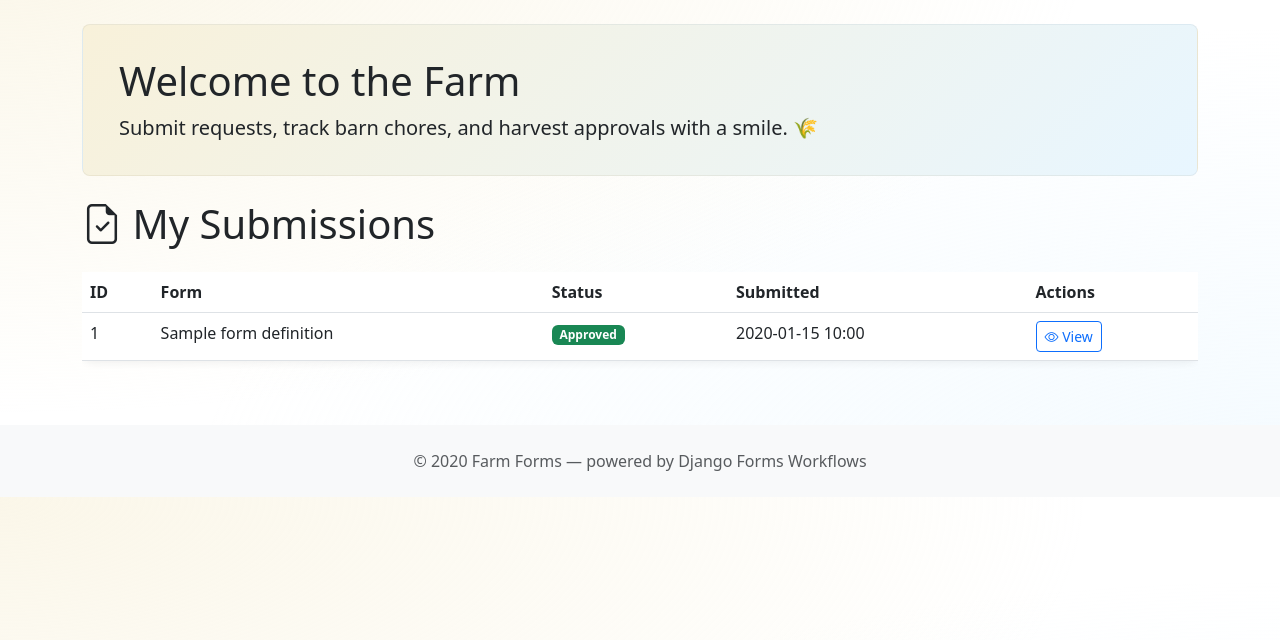
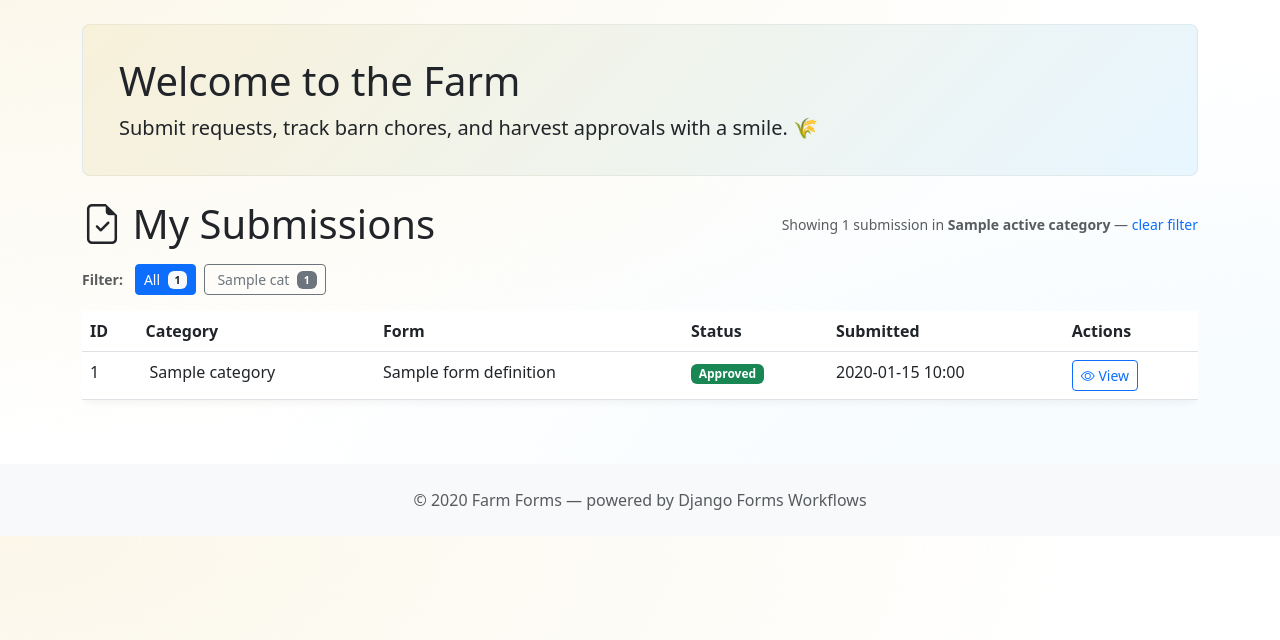
Before and after one commit to opensensor/django-forms-workflows, a Django app: template django_forms_workflows/templates/django_forms_workflows/my_submissions.html in a window 1280 px wide. Shown: the part 56-696 px from the top of the page. Run offline with Django 5.2, Linux system fonts and the light colour scheme; the template is opened without the code that fills it: most values are stand-ins (such as "Sample title", 1, 10 or a date in 2020).

Commit message:
Organize submissions by categry too

```diff
--- a/django_forms_workflows/templates/django_forms_workflows/my_submissions.html
+++ b/django_forms_workflows/templates/django_forms_workflows/my_submissions.html
@@ -5,15 +5,60 @@
 {% block content %}
 <div class="row">
   <div class="col-12">
-        <h1 class="mb-4">
-            <i class="bi bi-file-earmark-check"></i> My Submissions
-        </h1>
+
+    {# ── Page header ── #}
+    <div class="d-flex align-items-center justify-content-between mb-3">
+      <h1 class="mb-0"><i class="bi bi-file-earmark-check"></i> My Submissions</h1>
+      <span class="text-muted small">
+        {% if active_category %}
+          Showing {{ submissions|length }} submission{{ submissions|length|pluralize }} in
+          <strong>{{ active_category.name }}</strong>
+          &mdash;
+          <a href="?" class="text-decoration-none">clear filter</a>
+        {% else %}
+          {{ total_submissions_count }} submission{{ total_submissions_count|pluralize }} total
+        {% endif %}
+      </span>
+    </div>
+
+    {# ── Category filter bar ── #}
+    {% if category_counts %}
+    <div class="mb-3 d-flex flex-wrap gap-2 align-items-center" role="toolbar" aria-label="Filter by category">
+      <span class="text-muted small fw-semibold me-1">Filter:</span>
+
+      {# All pill #}
+      <a href="?"
+         class="btn btn-sm {% if not category_slug %}btn-primary{% else %}btn-outline-secondary{% endif %}"
+         {% if not category_slug %}aria-current="true"{% endif %}>
+        All
+        <span class="badge {% if not category_slug %}bg-light text-dark{% else %}bg-secondary{% endif %} ms-1">
+          {{ total_submissions_count }}
+        </span>
+      </a>
+
+      {# Per-category pills #}
+      {% for cat in category_counts %}
+      <a href="?category={{ cat.slug }}"
+         class="btn btn-sm {% if category_slug == cat.slug %}btn-primary{% else %}btn-outline-secondary{% endif %}"
+         {% if category_slug == cat.slug %}aria-current="true"{% endif %}>
+        {% if cat.icon %}<i class="bi {{ cat.icon }} me-1"></i>{% endif %}
+        {{ cat.name }}
+        <span class="badge {% if category_slug == cat.slug %}bg-light text-dark{% else %}bg-secondary{% endif %} ms-1">
+          {{ cat.count }}
+        </span>
+      </a>
+      {% endfor %}
+    </div>
+    {% endif %}
+
+    {# ── Submissions table ── #}
     {% if submissions %}
       <div class="table-responsive">
         <table class="table table-hover">
           <thead>
             <tr>
               <th>ID</th>
+              {% if not category_slug %}<th>Category</th>{% endif %}
               <th>Form</th>
               <th>Status</th>
               <th>Submitted</th>
@@ -24,6 +69,18 @@
             {% for submission in submissions %}
             <tr>
               <td>{{ submission.id }}</td>
+              {% if not category_slug %}
+              <td>
+                {% with cat=submission.form_definition.category %}
+                {% if cat %}
+                  {% if cat.icon %}<i class="bi {{ cat.icon }} me-1 text-muted"></i>{% endif %}
+                  {{ cat.name }}
+                {% else %}
+                  <span class="text-muted">—</span>
+                {% endif %}
+                {% endwith %}
+              </td>
+              {% endif %}
               <td>{{ submission.form_definition.name }}</td>
               <td>
                 {% if submission.status == 'draft' %}
@@ -72,10 +129,15 @@
     {% else %}
       <div class="alert alert-info">
         <i class="bi bi-info-circle"></i>
+        {% if active_category %}
+          No submissions found in <strong>{{ active_category.name }}</strong>.
+        {% else %}
           You haven't submitted any forms yet.
           <a href="{% url 'forms_workflows:form_list' %}" class="alert-link">Browse available forms</a>.
+        {% endif %}
       </div>
     {% endif %}
+
   </div>
 </div>
 {% endblock %}
```
Also changed, not shown: django_forms_workflows/views.py (+64 -6 lines). Lines whose indentation alone changed are shown as unchanged.
